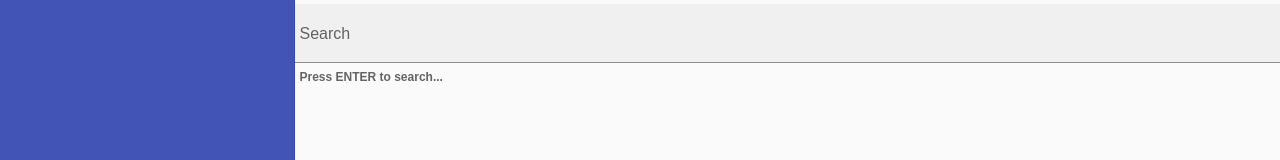
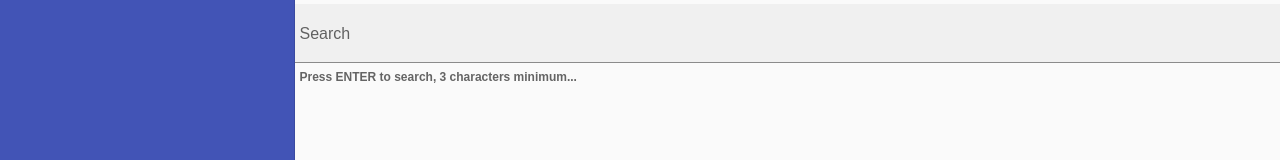
Before and after one commit to grpartichelli/critrole-engine-client, an Angular app: page /search-transcripts in a window 1280 px wide. Shown: the part 129-289 px from the top of the page. Built offline with nearby package versions, Linux system fonts and the light colour scheme.

Commit message:
feat: limit search

```diff
--- a/src/app/commons/critrole-search-bar/critrole-search-bar.component.html
+++ b/src/app/commons/critrole-search-bar/critrole-search-bar.component.html
@@ -2,7 +2,7 @@
   <mat-icon (click)="search()"  class="critrole-search-bar__icon mat-accent">search</mat-icon>
   <mat-form-field  color='accent' class="example-full-width critrole-search-bar__form"  appearance="fill">
     <mat-label >Search</mat-label>
-    <input  class="critrole-search-bar__textarea"  (keyup.enter)="search()" matInput [(ngModel)]="text" name="1" >
-    <mat-hint  align="start"><strong>Press ENTER to search...</strong> </mat-hint>
+    <input  [minlength]="2" class="critrole-search-bar__textarea"  (keyup.enter)="search()" matInput [(ngModel)]="text" name="1" >
+    <mat-hint  align="start"><strong>Press ENTER to search, 3 characters minimum...</strong> </mat-hint>
   </mat-form-field>
 </form>
--- a/src/app/commons/critrole-search-bar/critrole-search-bar.component.ts
+++ b/src/app/commons/critrole-search-bar/critrole-search-bar.component.ts
@@ -13,6 +13,9 @@ export class CritroleSearchBarComponent {
   constructor() {}
 
   public search() {
-    this.textEmitter.emit(this.text)
+    if (this.text.length > 2) {
+      this.textEmitter.emit(this.text)
+    }
+
   }
 }
```
